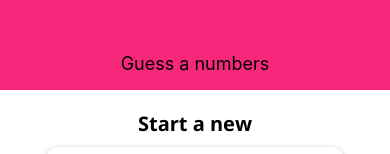
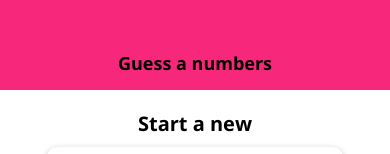
Before and after one commit to cyrusonline/react-native-component, a React Native app: screen / in a window 390 px wide. Shown: the top 154 px of the page. Built offline with nearby package versions, Linux system fonts and the light colour scheme.

Commit message:
a synthetic style cascade custom wrapper components

```diff
--- /dev/null
+++ b/components/BodyText.js
@@ -0,0 +1,13 @@
+import React from 'react';
+import {Text, StyleSheet} from 'react-native';
+
+const BodyText = props => <Text>{props.children}</Text>
+
+const styles = StyleSheet.create({
+    body:{
+        fontFamily:'open-sans-bold'
+    }
+
+})
+
+export default BodyText;
--- a/components/Header.js
+++ b/components/Header.js
@@ -1,11 +1,13 @@
 import React from 'react';
 import {View, Text, StyleSheet} from 'react-native';
+
+import TitleText from './TitleText'
 import Colors from '../constants/colors'
 
 const Header = props => {
     return (
         <View style={styles.header}>
-            <Text style={styles.headerTitle}>{props.title}</Text>
+            <TitleText style={styles.headerTitle}>{props.title}</TitleText>
         </View>
     )
 };
--- /dev/null
+++ b/components/TitleText.js
@@ -0,0 +1,14 @@
+import React from 'react';
+import {Text, StyleSheet} from 'react-native';
+
+const TitleText = props => <Text style={{...styles.title,...props.style}}>{props.children}</Text>
+
+const styles = StyleSheet.create({
+    title:{
+        fontFamily:'open-sans-bold',
+        fontSize:18
+    }
+
+})
+
+export default TitleText
--- a/screens/StartGameScreen.js
+++ b/screens/StartGameScreen.js
@@ -11,7 +11,11 @@ import {
 import Card from "../components/Card";
 import Input from "../components/Input";
 import NumberContainer from '../components/NumberContainer'
+import BodyText from '../components/BodyText'
+import TitleText from '../components/TitleText'
 import Colors from "../constants/colors";
+
+
 const StartGameScreen = props => {
   const [enteredValue, setEnteredValue] = useState("");
   const [confirmed, setConfirmed] = useState(false);
@@ -42,7 +46,7 @@ const StartGameScreen = props => {
   if (confirmed) {
     confirmedOutput = (
       <Card style={styles.summaryContainer}>
-        <Text>You selected</Text>
+        <BodyText>You selected</BodyText>
      <NumberContainer>{selectedNumber}</NumberContainer>
      <Button title="START GAME" onPress={()=>props.onStartGame(selectedNumber)}/>
       </Card>
```
